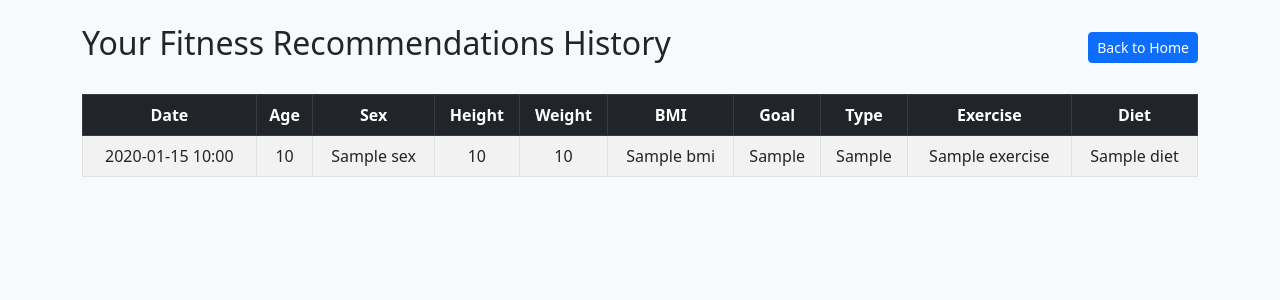
After one commit to sujithsagar217/mlproject, a Flask app: template templates/history.html in a window 1280 px wide. The commit adds this page. Shown: the top 300 px of the page. Run offline with Flask 3, Linux system fonts and the light colour scheme; the template is opened without the code that fills it: most values are stand-ins (such as "Sample title", 1, 10 or a date in 2020); parts of the project's set-up code (start-up, migrations or seed data) failed here and were passed over.

Commit message:
minor fixes and history page added

```diff
--- a/app.py
+++ b/app.py
@@ -179,5 +179,12 @@ def submissions():
         })
     return render_template('submissions.html', records=records)
 
+@app.route('/history')
+@login_required
+def history():
+    user_history_cursor = submissions_collection.find({'user_id': ObjectId(current_user.id)}).sort('_id', -1)
+    user_history = list(user_history_cursor)  # Convert cursor to list
+    return render_template('history.html', records=user_history)
+
 if __name__ == '__main__':
     app.run(debug=True)
--- /dev/null
+++ b/templates/history.html
@@ -0,0 +1,57 @@
+<!DOCTYPE html>
+<html lang="en">
+<head>
+  <meta charset="UTF-8">
+  <title>Your Recommendation History</title>
+  <link href="https://cdn.jsdelivr.net/npm/bootstrap@5.3.0/dist/css/bootstrap.min.css" rel="stylesheet">
+</head>
+<body class="bg-light">
+  <div class="container py-4">
+    <div class="d-flex justify-content-between align-items-center mb-4">
+      <h2>Your Fitness Recommendations History</h2>
+      <a href="/" class="btn btn-sm btn-primary">Back to Home</a>
+    </div>
+
+    {% if records|length == 0 %}
+      <div class="alert alert-info text-center">No records found yet.</div>
+    {% else %}
+      <div class="table-responsive">
+        <table class="table table-bordered table-striped text-center">
+          <thead class="table-dark">
+            <tr>
+              <th>Date</th>
+              <th>Age</th>
+              <th>Sex</th>
+              <th>Height</th>
+              <th>Weight</th>
+              <th>BMI</th>
+              <th>Goal</th>
+              <th>Type</th>
+              <th>Exercise</th>
+              <th>Diet</th>
+            </tr>
+          </thead>
+          <tbody>
+            {% for r in records %}
+              <tr>
+                <td>{{ r._id.generation_time.strftime('%Y-%m-%d %H:%M') }}</td>
+                <td>{{ r.age }}</td>
+                <td>{{ r.sex }}</td>
+                <td>{{ r.height }}</td>
+                <td>{{ r.weight }}</td>
+                <td>{{ r.bmi }}</td>
+                <td>{{ r.fitness_goal }}</td>
+                <td>{{ r.fitness_type }}</td>
+                <td>{{ r.exercise }}</td>
+                <td>{{ r.diet }}</td>
+              </tr>
+            {% endfor %}
+          </tbody>
+        </table>
+      </div>
+    {% endif %}
+  </div>
+
+  <script src="https://cdn.jsdelivr.net/npm/bootstrap@5.3.0/dist/js/bootstrap.bundle.min.js"></script>
+</body>
+</html>
```
Also changed, not shown: templates/index.html (+23 -3 lines).
